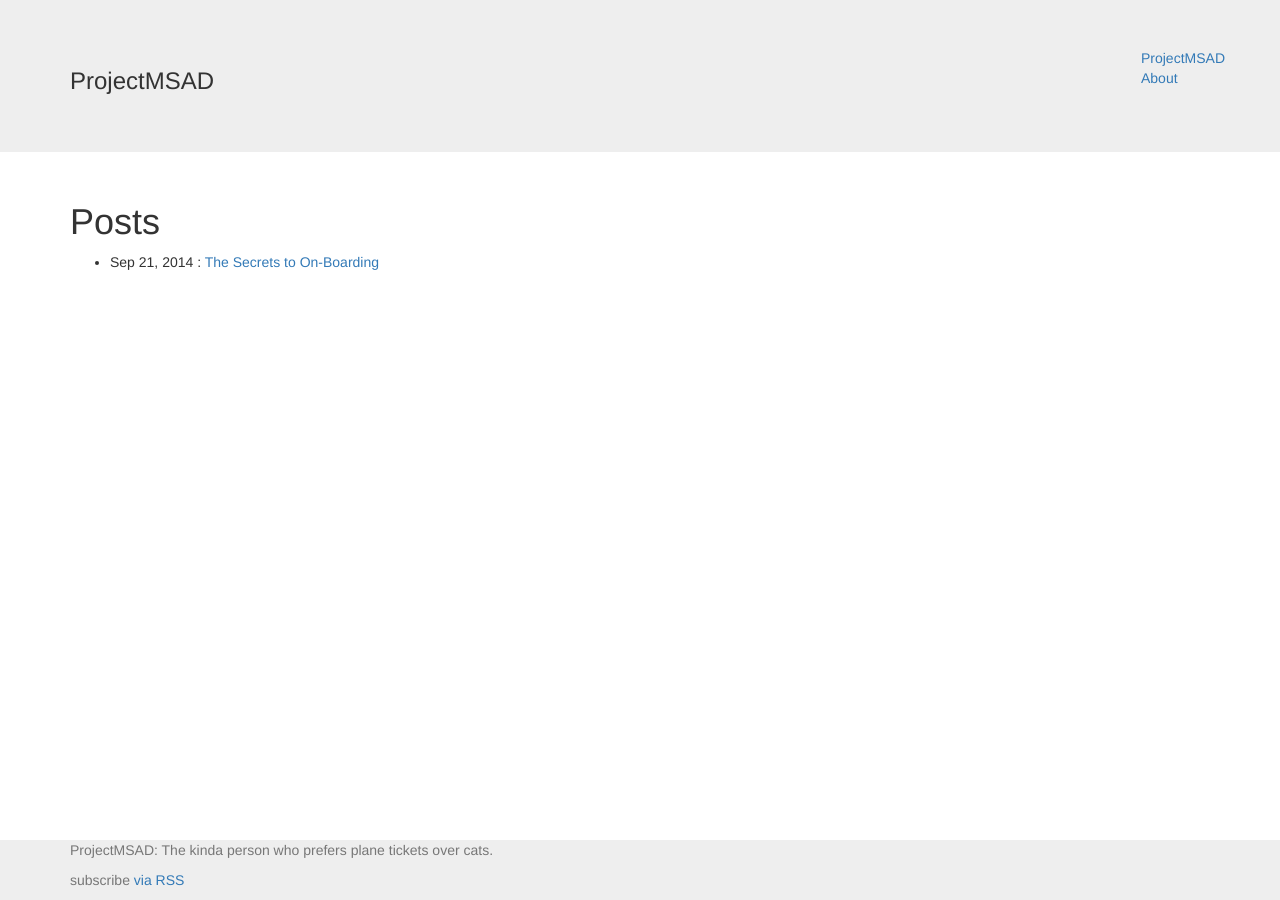
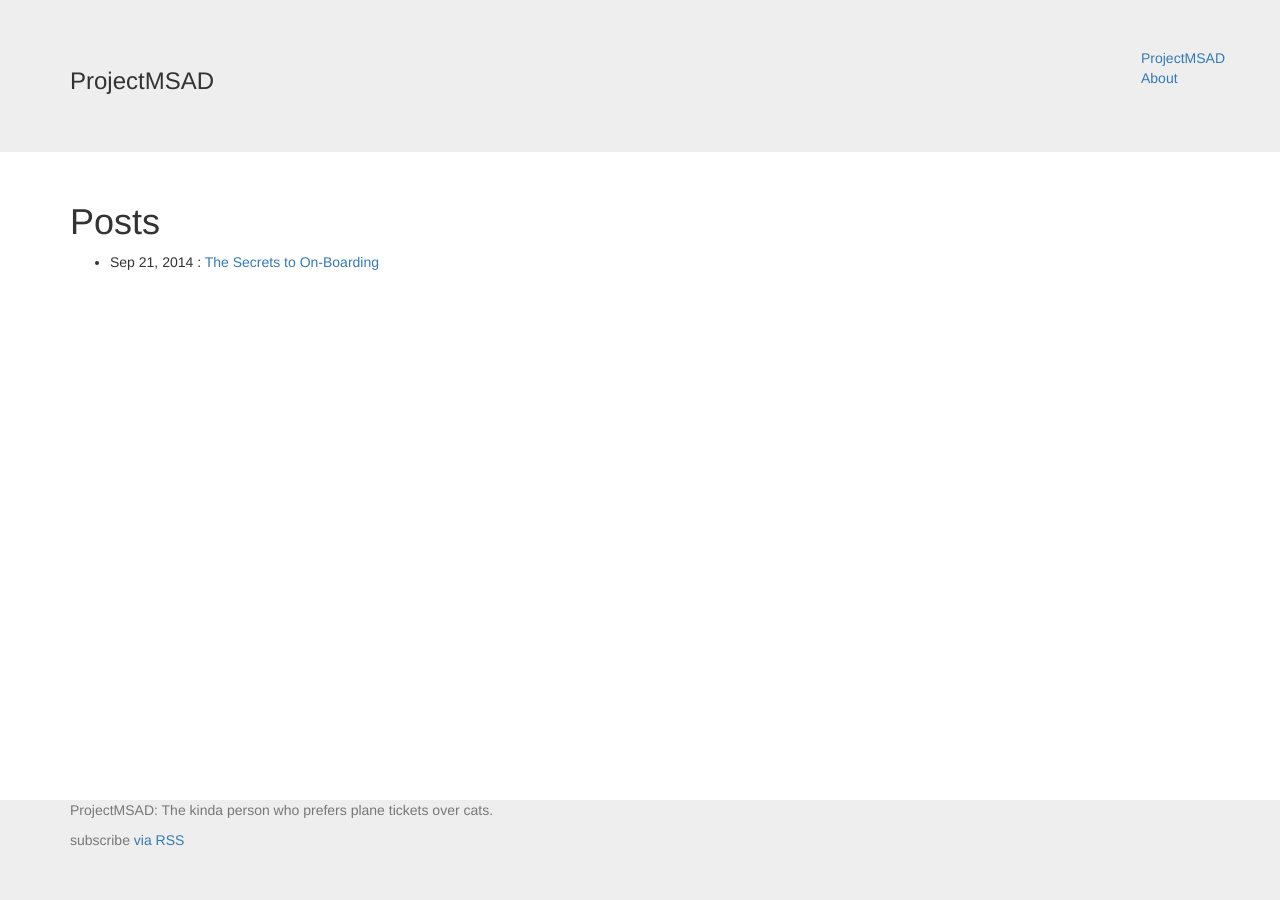
Before and after one commit to swatro/project-msad, a Jekyll site: the page built from index.html, in a window 1280 px wide. Built offline with Jekyll 4.4.1, drawn with Linux system fonts in a browser that asks for light colours.

Commit message:
Makes the footer stick to the bottom of the page

```diff
--- a/_includes/footer.html
+++ b/_includes/footer.html
@@ -1,6 +1,7 @@
-<footer class="footer">
-      <div class="container">
-        <p class="text-muted">{{ site.title }}: {{ site.description }}</p>
-        <p class="rss-subscribe text-muted">subscribe <a href="{{ "/feed.xml" | prepend: site.baseurl }}">via RSS</a></p>
-      </div>
-</footer>
+
+<div class="container">
+	<p class="text-muted">{{ site.title }}: {{ site.description }}</p>
+	<p class="rss-subscribe text-muted">
+		subscribe <a href="{{ "/feed.xml" | prepend: site.baseurl }}">via RSS</a>
+	</p>
+</div>
--- a/_includes/header.html
+++ b/_includes/header.html
@@ -1,4 +1,4 @@
-<header class="jumbotron">
+<div class="jumbotron">
   <nav class="container">
     <div class="navbar-right">
       <a href="{{ site.baseurl }}/">{{ site.title }}</a>
@@ -16,4 +16,4 @@
       </h3>
     </div>
   </nav>
-</header>
+</div>
--- a/_layouts/default.html
+++ b/_layouts/default.html
@@ -4,15 +4,19 @@
   {% include head.html %}
 
   <body>
+  	<div class="wrapper">
 
-    {% include header.html %}
+  		<div class="header">
+    		{% include header.html %}
+    	</div>
+    	<div class="content">
+    		{{ content }}
+    	</div>
+    	<div class="footer">
+    		{% include footer.html %}
+    	</div>
 
-    <div>
-      {{ content }}
-    </div>
-
-    {% include footer.html %}
-
+	</div>
   </body>
 
 </html>
--- a/_layouts/page.html
+++ b/_layouts/page.html
@@ -1,6 +1,8 @@
 ---
 layout: default
 ---
+<div class="page">
+
 	<div class="container">
 
 	  <header>
@@ -12,3 +14,4 @@
 	  </article>
 
 	</div>
+<div>
--- a/_layouts/post.html
+++ b/_layouts/post.html
@@ -1,6 +1,7 @@
 ---
 layout: default
 ---
+<div class="page">
 	<div class="container">
 
 	  <header>
@@ -13,3 +14,4 @@
 	  </article>
 
 	</div>
+</div>
--- a/css/mainPage.css
+++ b/css/mainPage.css
@@ -1,7 +1,25 @@
+html {
+    position: relative;
+    min-height: 100%;
+}
+body {
+    margin: 0 0 100px;
+    /* bottom = footer height */
+}
+
+
 .footer{
-position: absolute;
-bottom: 0;
-width: 100%;
-height: 60px;
-background-color: #eee;
-}`
+  background-color: #eee;
+  position: absolute;
+  left: 0;
+  bottom: 0;
+  height: 100px;
+  width: 100%;
+  overflow:hidden;
+}
+
+
+body > .wrapper{
+  height: auto;
+  min-height: 100%;
+}
```
Lines whose indentation alone changed are shown as unchanged.
